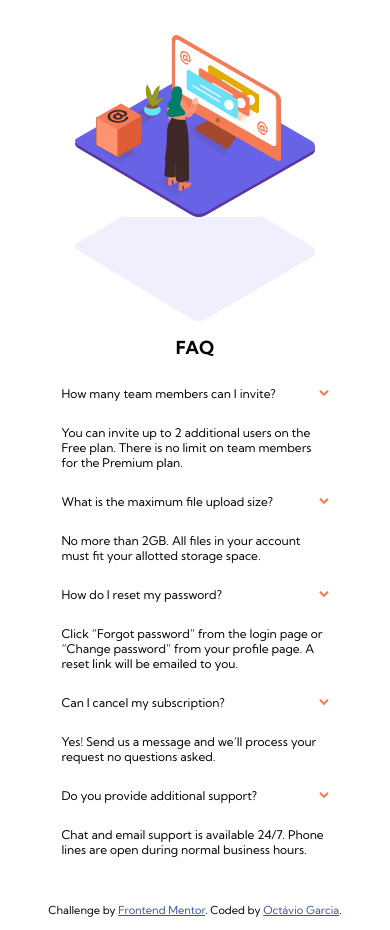
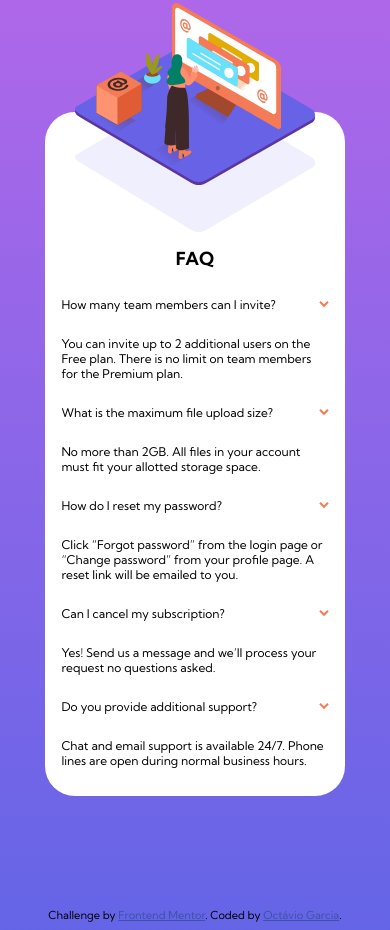
Before and after one commit to oc-garcia/faq-accordion-card-main, a plain HTML site: page index.html in a window 390 px wide. Drawn offline with Linux system fonts and the light colour scheme.

Commit message:
mobile image positioned

```diff
--- a/css/style.css
+++ b/css/style.css
@@ -17,27 +17,39 @@
 body {
   font-family: "Kumbh Sans", sans-serif;
   font-size: 12px;
+  background: linear-gradient(var(--Soft_violet), var(--Soft_blue));
 }
 
-.faq__container-mobile{
-    margin: 5% 10%;
+.faq__container-mobile {
+  margin: 30% 10%;
   padding: 1rem;
   display: flex;
   flex-direction: column;
   align-items: center;
+  background: white;
+  border-radius: 30px;
 }
 
 .faq__header {
   display: flex;
   flex-direction: column;
   align-items: center;
+  position: relative;
 }
+
+.faq__photo-mobile {
+    position: absolute;
+    width: 100%;
+    top:-80%;
+}
+
+.faq__photo-shadow-mobile {}
 
 .faq__main {
   display: inline-block;
 }
 
-.faq-question-container{
+.faq-question-container {
   display: flex;
   justify-content: space-between;
   align-items: center;
```
Lines whose indentation alone changed are shown as unchanged.
